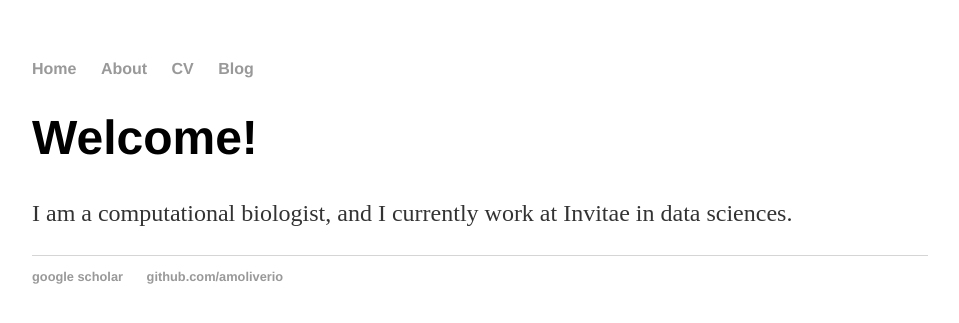
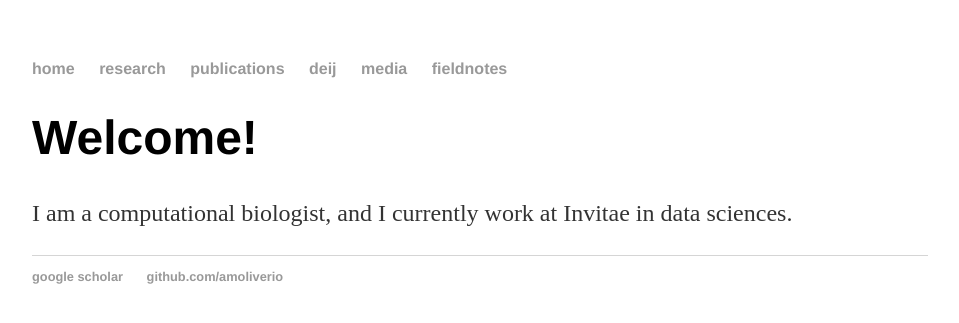
Before and after one commit to amoliverio/amoliverio.github.io, a Jekyll site: the page built from index.html, in a window 1280 px wide. Shown: the top 323 px of the page, without its empty margins (160-1119 px from the left). Built offline with Jekyll 4.4.1, drawn with Linux system fonts in a browser that asks for light colours.

Commit message:
update pages

```diff
--- a/_layouts/default.html
+++ b/_layouts/default.html
@@ -8,10 +8,13 @@
 		<body>
 			<nav>
 	    		<ul>
-	        		<li><a href="/">Home</a></li>
-		        	<li><a href="/about">About</a></li>
-	        		<li><a href="/cv">CV</a></li>
-	        		<li><a href="/blog">Blog</a></li>
+	        		<li><a href="/">home</a></li>
+		        	<li><a href="/research">research</a></li>
+	        		<li><a href="/publications">publications</a></li>
+	        		<li><a href="/deij">deij</a></li>
+				<li><a href="/media">media</a></li>
+	        		<li><a href="/fieldnotes">fieldnotes</a></li>
+
 	    		</ul>
 			</nav>
 			<div class="container">
```
